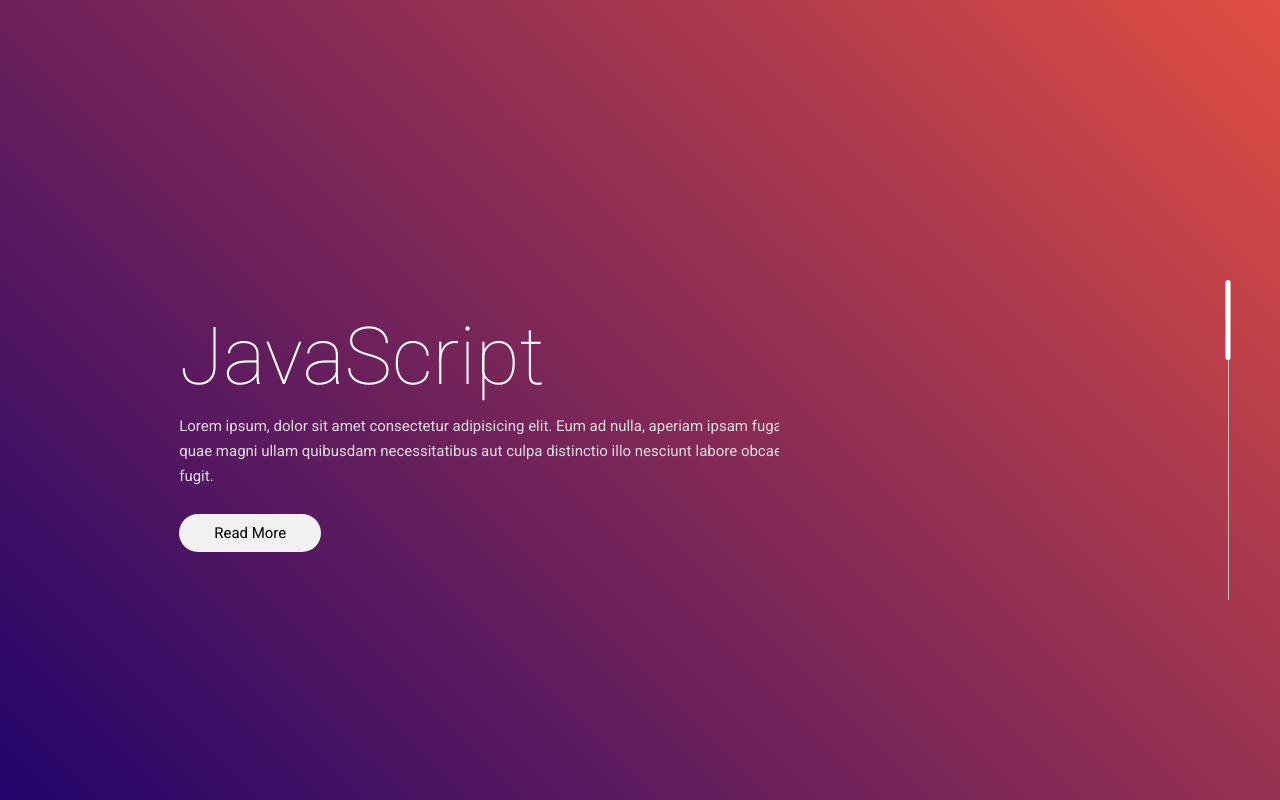
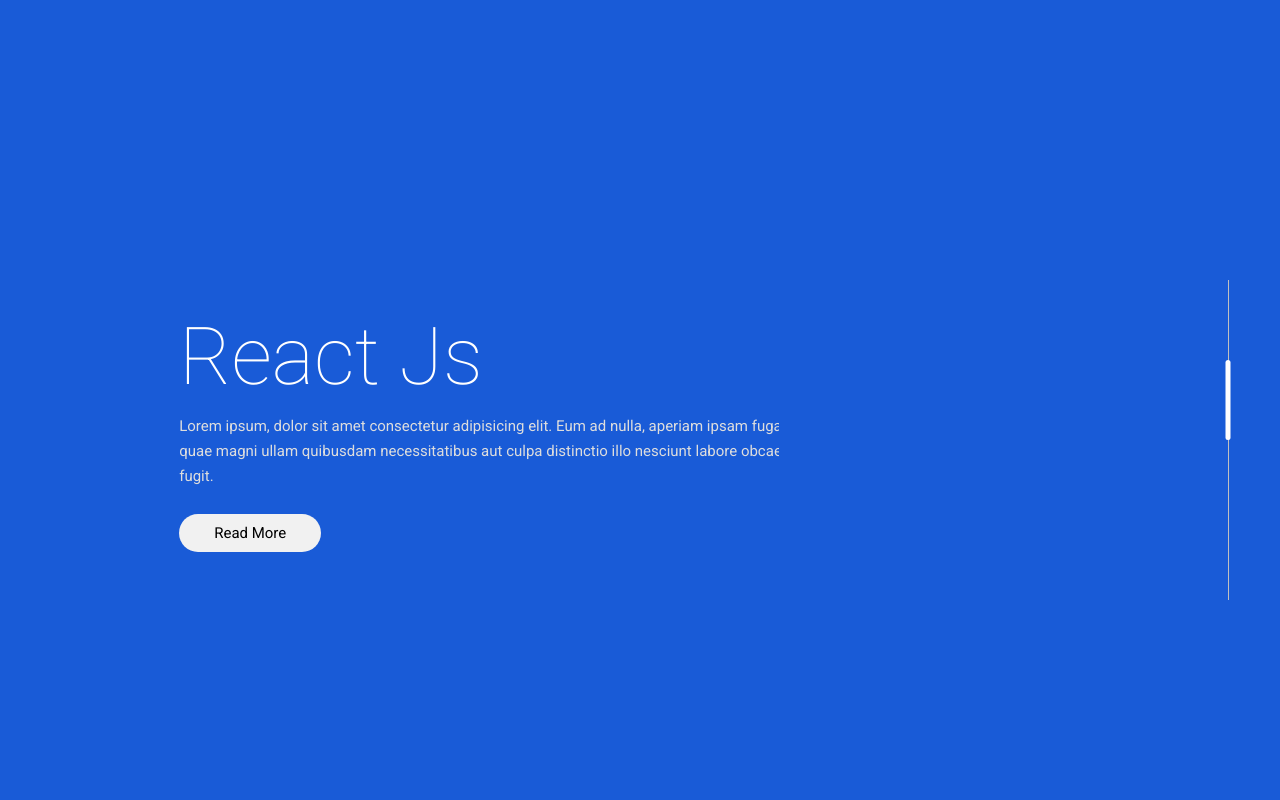
Before and after one commit to Diyorbek200406/2023-03-01-slider-js, a plain HTML site: page index.html in a window 1280 px wide. Both pictures are taken after a click on the element 1227 px from the left and 400 px from the top of the page. Drawn offline with Linux system fonts and the light colour scheme.

Commit message:
end site

```diff
--- a/JS/app.js
+++ b/JS/app.js
@@ -0,0 +1,31 @@
+let slider = document.querySelector(".slider"),
+  active = document.querySelector("#active"),
+  line1 = document.querySelector("#line1"),
+  line2 = document.querySelector("#line2"),
+  line3 = document.querySelector("#line3"),
+  line4 = document.querySelector("#line4"),
+  container = document.querySelector(".container");
+
+line1.addEventListener("click", function () {
+  slider.style.transform = "translateX(0)";
+  active.style.top = 0;
+  container.style.background = "#c4d719";
+});
+
+line2.addEventListener("click", function () {
+  slider.style.transform = "translateX(-25%)";
+  active.style.top = "80px";
+  container.style.background = "#195bd7";
+});
+
+line3.addEventListener("click", function () {
+  slider.style.transform = "translateX(-50%)";
+  active.style.top = "160px";
+  container.style.background = "#19d762";
+});
+
+line4.addEventListener("click", function () {
+  slider.style.transform = "translateX(-75%)";
+  active.style.top = "240px";
+  container.style.background = "#d71919";
+});
--- a/index.html
+++ b/index.html
@@ -22,7 +22,7 @@
             <a href="#">Read More</a>
           </div>
           <div class="slider-col">
-            <h1>JavaScript</h1>
+            <h1>React Js</h1>
             <p>
               Lorem ipsum, dolor sit amet consectetur adipisicing elit. Eum ad
               nulla, aperiam ipsam fuga dolorem at quae magni ullam quibusdam
@@ -32,7 +32,7 @@
             <a href="#">Read More</a>
           </div>
           <div class="slider-col">
-            <h1>JavaScript</h1>
+            <h1>Vue Js</h1>
             <p>
               Lorem ipsum, dolor sit amet consectetur adipisicing elit. Eum ad
               nulla, aperiam ipsam fuga dolorem at quae magni ullam quibusdam
@@ -42,7 +42,7 @@
             <a href="#">Read More</a>
           </div>
           <div class="slider-col">
-            <h1>JavaScript</h1>
+            <h1>Angular Js</h1>
             <p>
               Lorem ipsum, dolor sit amet consectetur adipisicing elit. Eum ad
               nulla, aperiam ipsam fuga dolorem at quae magni ullam quibusdam
--- a/styles/sass/main.scss
+++ b/styles/sass/main.scss
@@ -11,6 +11,7 @@
   height: 100vh;
   background: linear-gradient(45deg, #22046b, #e14e42);
   position: relative;
+  transition: background-color 0.5s linear;
 }
 
 .container-portion {
```
Also changed, not shown: styles/css/main.css, styles/css/minified/main.min.css, 2 other files.
